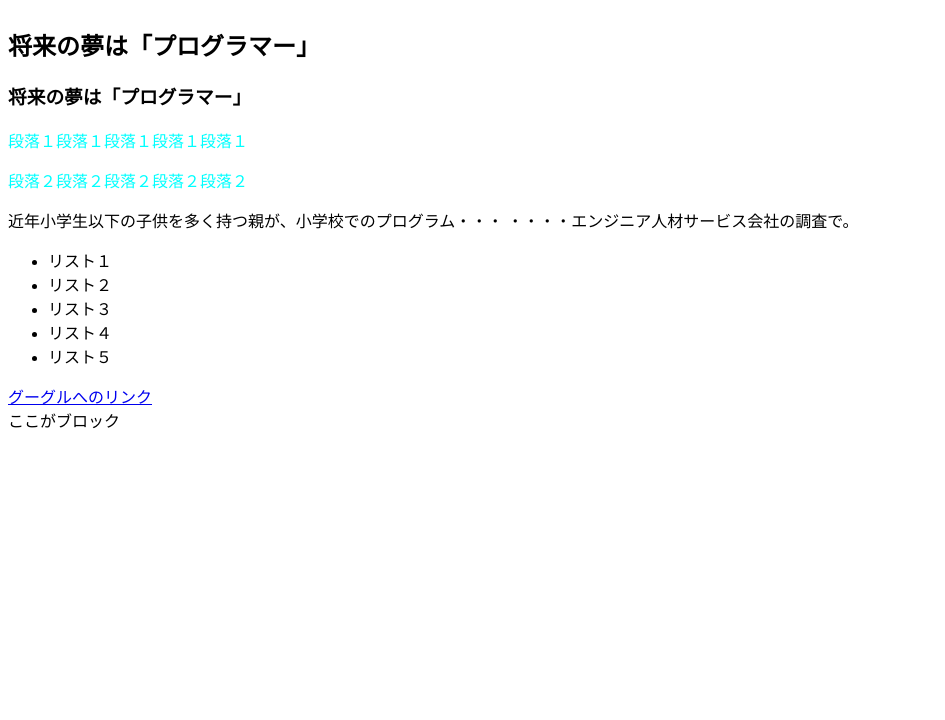
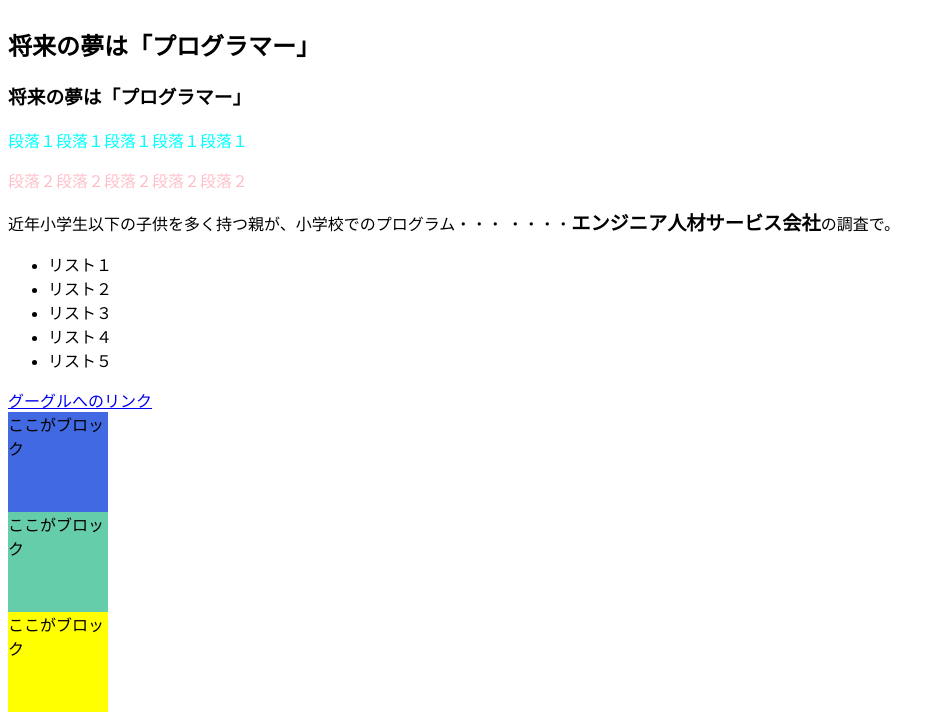
Before and after one commit to shimada15/practice, a plain HTML site: page index.html in a window 1280 px wide. Shown: the part 158-878 px from the top of the page, without its empty margins (0-945 px from the left). Before the commit the page ends 800 px from the top, so only its background shows below. Drawn offline with Linux system fonts and the light colour scheme.

Commit message:
class,id

```diff
--- a/css/index.css
+++ b/css/index.css
@@ -1,5 +1,14 @@
-p {
+p.sub-title1 {
     color:aqua;
+}
+
+p#sub-title2 {
+    color:pink;
+}
+
+.company{
+    font-weight: bold;
+    font-size: larger;
 }
 
 h1 {
@@ -7,3 +16,19 @@ h1 {
     font-size: 50pt;
     font-weight: bold;
 }
+
+div.box1{
+    height: 100px;
+    width: 100px;
+    background-color: royalblue;
+}
+div.box2{
+    height: 100px;
+    width: 100px;
+    background-color: mediumaquamarine;
+}
+div.box3{
+    height: 100px;
+    width: 100px;
+    background-color: yellow;
+}
--- a/index.html
+++ b/index.html
@@ -16,10 +16,10 @@
     <h1>将来の夢は「プログラマー」</h1>
     <h2>将来の夢は「プログラマー」</h2>
     <h3>将来の夢は「プログラマー」</h3>
-    <p>段落１段落１段落１段落１段落１</p>
-    <p>段落２段落２段落２段落２段落２</p>
+    <p class="sub-title1">段落１段落１段落１段落１段落１</p>
+    <p id="sub-title2">段落２段落２段落２段落２段落２</p>
     近年小学生以下の子供を多く持つ親が、小学校でのプログラム・・・
-    ・・・・<span>エンジニア人材サービス会社</span>の調査で。
+    ・・・・<span class="company">エンジニア人材サービス会社</span>の調査で。
     <ul>
         <li>リスト１</li>
         <li>リスト２</li>
@@ -28,7 +28,9 @@
         <li>リスト５</li>
     </ul>
     <a href="https:www.google.co.jp">グーグルへのリンク</a>
-    <div>ここがブロック</div>
+    <div class="box1">ここがブロック</div>
+    <div class="box2">ここがブロック</div>
+    <div class="box3">ここがブロック</div>
 </body>
 
 </html>
```
